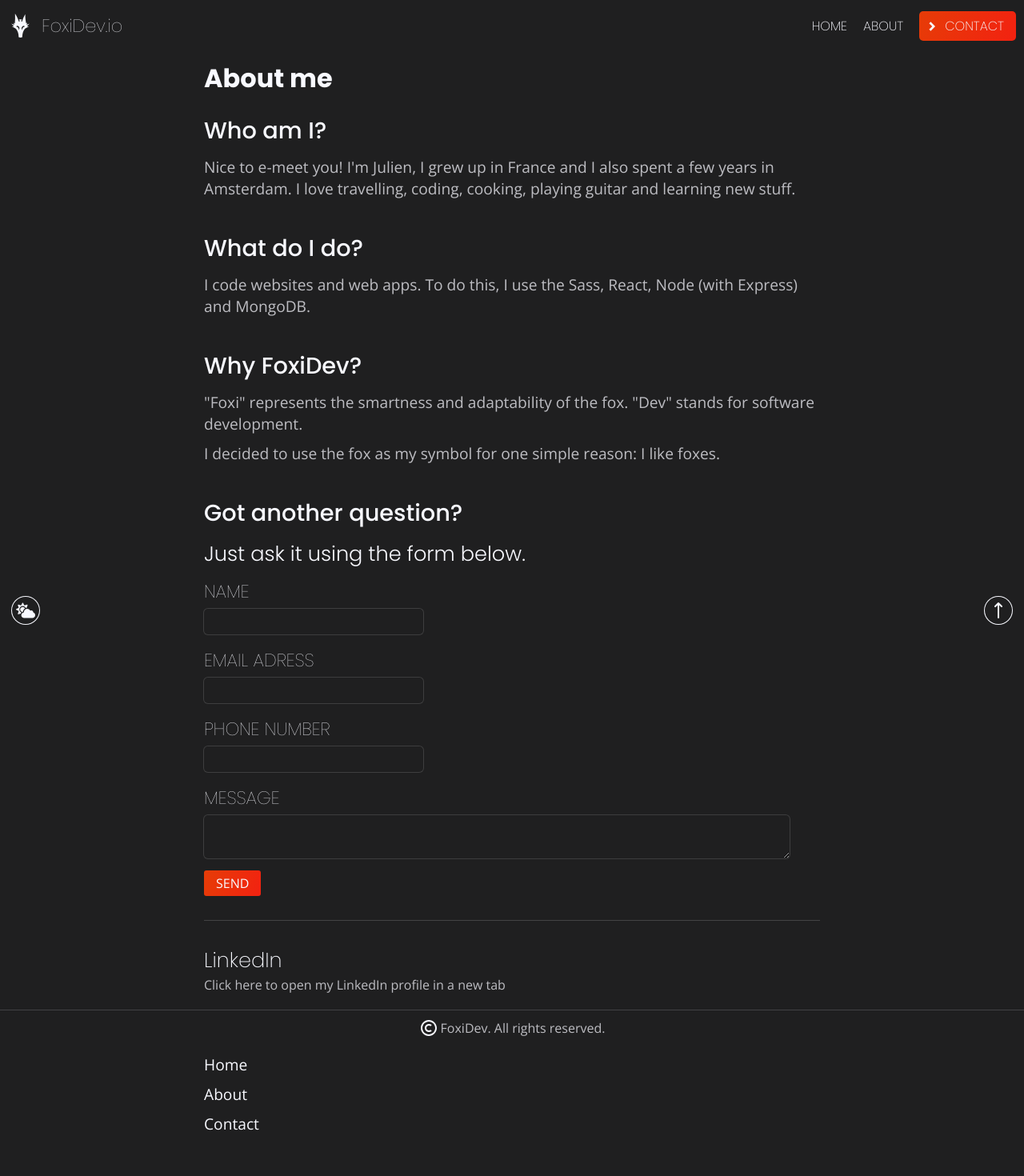
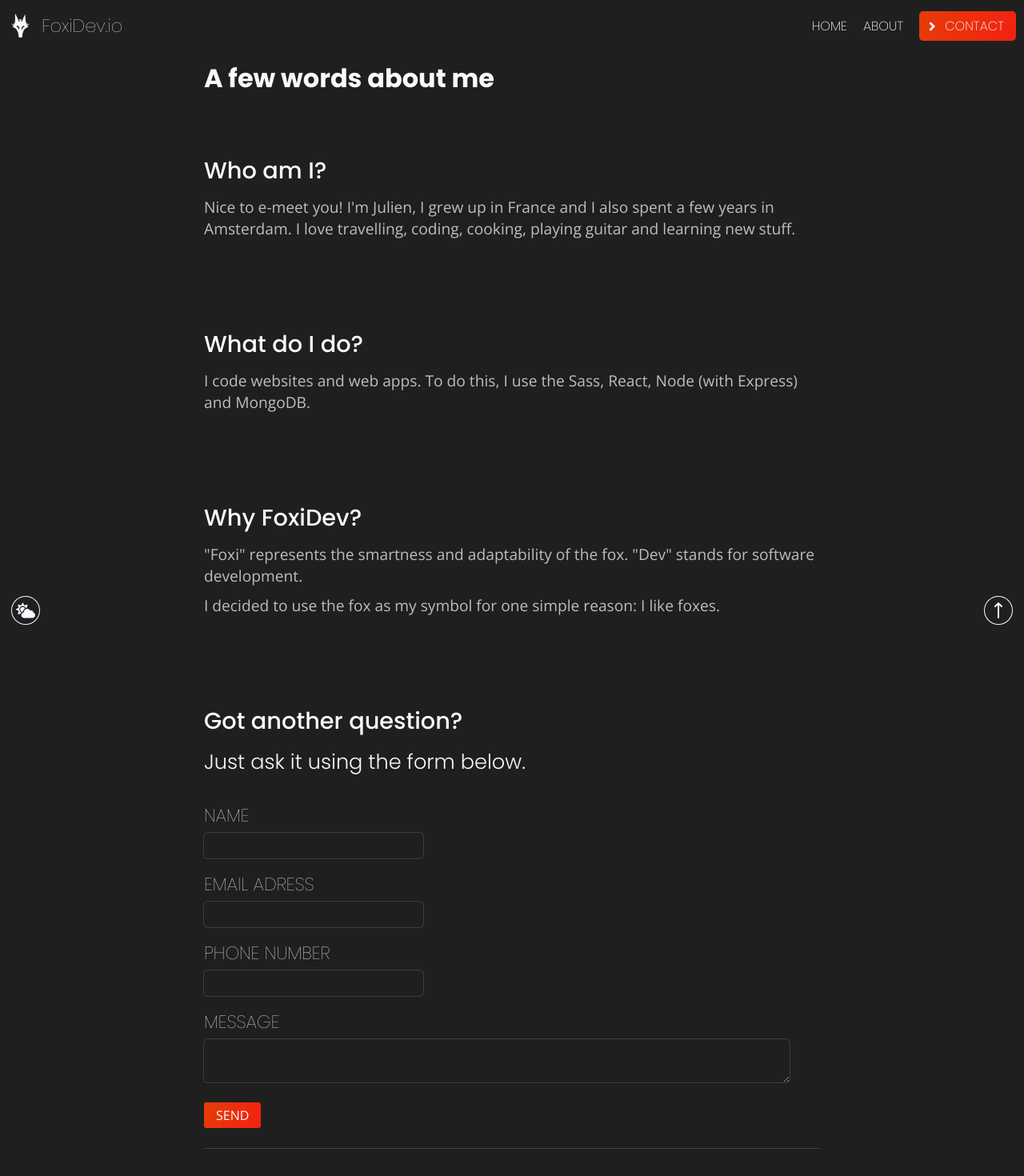
Before and after one commit to JuSellier/FoxiDev, a React (Create React App) app: page /about in a window 1280 px wide. Shown: the top 1470 px of the page at 80% size. Built offline with nearby package versions, Linux system fonts and the light colour scheme.

Commit message:
improved about page spacing

```diff
--- a/src/App.js
+++ b/src/App.js
@@ -2,7 +2,6 @@ import { Switch, Route } from "react-router-dom";
 import Home from "./pages/Home/Home.page";
 import About from "./pages/About/About.page";
 import ContactPage from "./pages/Contact/Contact.page";
-import Portfolio from "./pages/Portfolio/Portfolio.page";
 
 function App() {
   return (
@@ -11,7 +10,6 @@ function App() {
         <Route exact path="/" component={Home} />
         <Route exact path="/about" component={About} />
         <Route exact path="/contact" component={ContactPage} />
-        <Route exact path="/portfolio" component={Portfolio} />
       </Switch>
     </div>
   );
--- a/src/components/Contact/Contact.js
+++ b/src/components/Contact/Contact.js
@@ -99,7 +99,7 @@ const Contact = () => {
       <div className="Contact-Alternatives">
         <div className="Contact-Alternatives-Title">LinkedIn</div>
         <a href="https://www.linkedin.com" target="_blank" rel="noreferrer">
-          Click here to open my LinkedIn profile in a new tab
+          Contact via LinkedIn profile
         </a>
       </div>
     </section>
--- a/src/components/Contact/Contact.scss
+++ b/src/components/Contact/Contact.scss
@@ -7,6 +7,7 @@
   display: flex;
   flex-direction: column;
   row-gap: 5px;
+  padding-top: 20px;
 
   label {
     text-transform: uppercase;
@@ -28,7 +29,7 @@
 
   button {
     padding: 5px 15px;
-    margin-bottom: 30px;
+    margin: 10px 0 25px;
   }
 
   // honeypot
--- a/src/pages/About/About.page.js
+++ b/src/pages/About/About.page.js
@@ -7,7 +7,7 @@ const About = () => {
   return (
     <DefaultPage>
       <main className="About contain">
-        <h1>About me</h1>
+        <h1>A few words about me</h1>
 
         <h2>Who am I?</h2>
         <p>
--- a/src/pages/About/About.page.scss
+++ b/src/pages/About/About.page.scss
@@ -1,14 +1,14 @@
 .About {
-  padding: 10px 15px;
+  padding: 10px 15px 10vh;
   display: flex;
   flex-direction: column;
   row-gap: 10px;
 
   h2 {
-    margin-top: 30px;
+    margin-top: 100px;
 
     &:first-of-type {
-      margin-top: 10px;
+      margin-top: 60px;
     }
   }
 }
--- a/src/pages/Home/Home.page.js
+++ b/src/pages/Home/Home.page.js
@@ -1,11 +1,9 @@
-import React, { useEffect } from "react";
+import React from "react";
 import "./Home.page.scss";
 import DefaultPage from "../../components/Layouts/DefaultPage";
 
 import { FiChevronsDown as ScrollDownIcon } from "react-icons/fi";
 import { Link } from "react-router-dom";
-import ProjectPreview from "../../components/ProjectPreview/ProjectPreview";
-import SwipeMenu from "../../components/SwipeMenu/SwipeMenu";
 import Contact from "../../components/Contact/Contact";
 import HomePortfolio from "./HomePortfolio/HomePortfolio";
 
```
Also changed, not shown: 1 other file (tests, documents, lock files or other folders).
